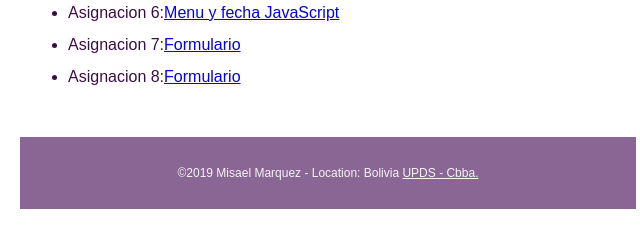
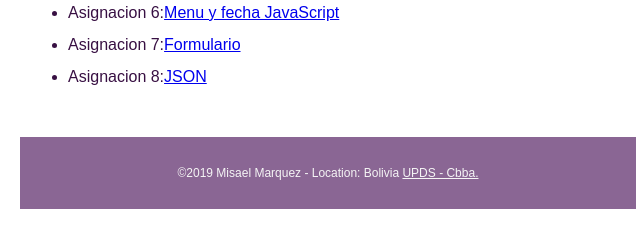
Before and after one commit to Javhl/asignacioness, a plain HTML site: page index.html in a window 1280 px wide. Shown: the part 408-646 px from the top of the page, 312-952 px from the left. Drawn offline with Linux system fonts and the light colour scheme.

Commit message:
asasassfe

```diff
--- a/index.html
+++ b/index.html
@@ -27,7 +27,7 @@
       <li>Asignacion 5:<a href="asignacion1/proyecto-final-html5-responsive/index.html">Imagenes del proyecto con Flex</a></li>
       <li>Asignacion 6:<a href="asignacion1/proyecto-final-html5-responsive/index.html">Menu y fecha JavaScript</a></li>
       <li>Asignacion 7:<a href="asignacion7/contacto.html">Formulario</a></li>
-      <li>Asignacion 8:<a href="asignacion8/heroes.html">Formulario</a></li>
+      <li>Asignacion 8:<a href="asignacion8/heroes.html">JSON</a></li>
     </ul>
 
   </main>
```
